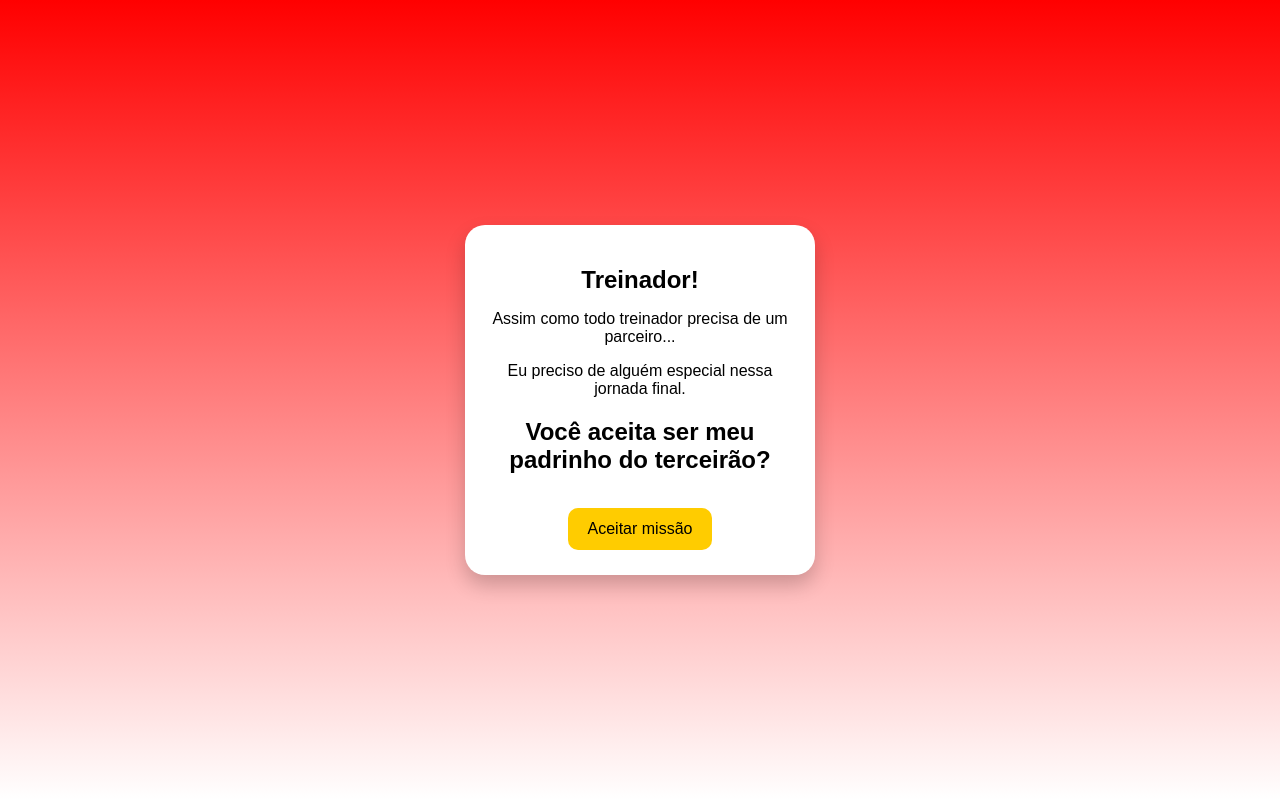
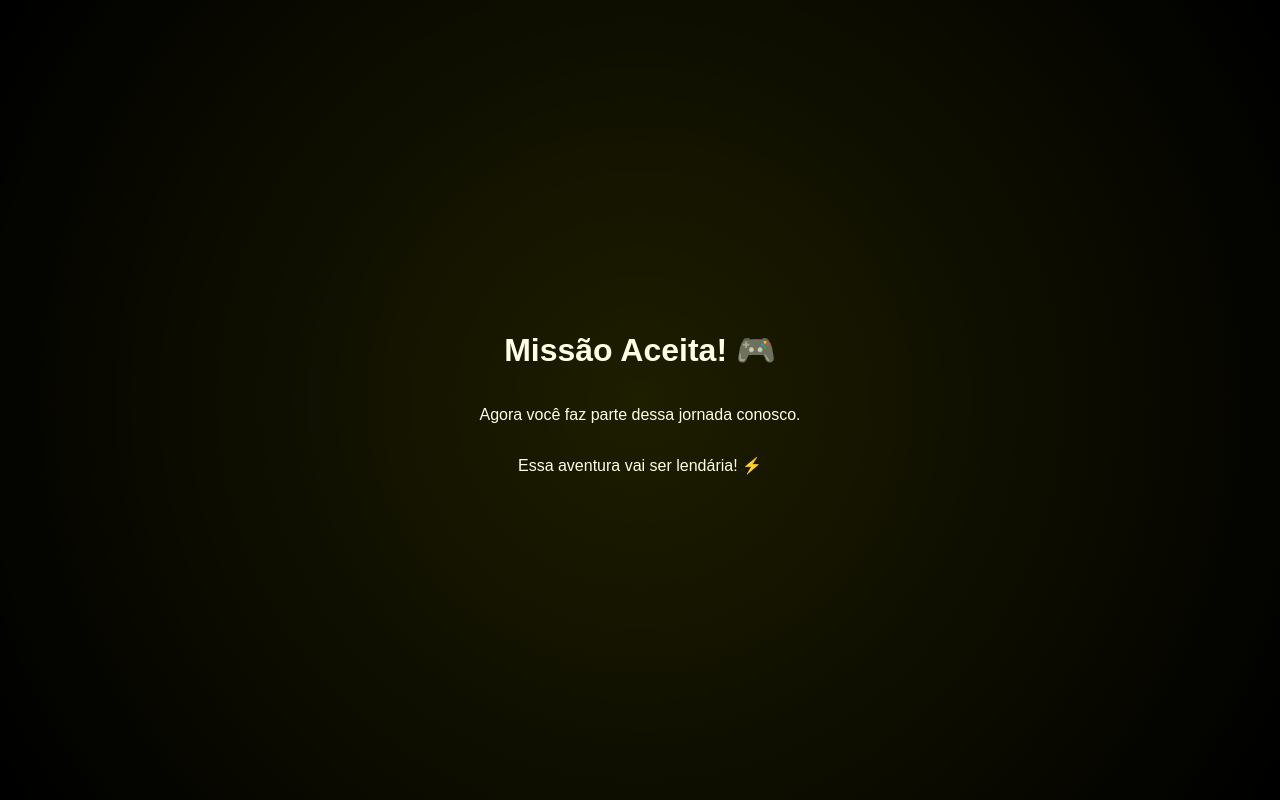
Before and after one commit to ibbiez/Querido-Robson, a plain HTML site: page index.html in a window 1280 px wide. Both pictures are taken after a click on the button "Aceitar missão". Drawn offline with Linux system fonts and the light colour scheme.

Commit message:
Update invitation text and add acceptance screen

```diff
--- a/index.html
+++ b/index.html
@@ -7,7 +7,6 @@
 <title>Convite Especial</title>
 
 <style>
-
 body{
 margin:0;
 font-family:Arial;
@@ -16,10 +15,10 @@ display:flex;
 justify-content:center;
 align-items:center;
 height:100vh;
+overflow:hidden;
 }
 
-/* tela inicial */
-
+/* tela inicial (pokebola) */
 .intro{
 position:fixed;
 width:100%;
@@ -28,9 +27,8 @@ background:black;
 display:flex;
 justify-content:center;
 align-items:center;
+z-index:10;
 }
-
-/* pokebola */
 
 .pokebola{
 width:120px;
@@ -67,14 +65,14 @@ border:6px solid black;
 100%{transform:scale(0); opacity:0;}
 }
 
-/* card convite */
-
-.container{
+/* telas */
+.tela{
 display:none;
 width:90%;
 max-width:350px;
 }
 
+/* card padrão */
 .card{
 background:white;
 padding:25px;
@@ -83,14 +81,7 @@ box-shadow:0 10px 20px rgba(0,0,0,0.2);
 text-align:center;
 }
 
-h1{
-font-size:24px;
-}
-
-p{
-font-size:16px;
-}
-
+/* botão */
 button{
 margin-top:15px;
 padding:12px 20px;
@@ -105,11 +96,42 @@ button:hover{
 transform:scale(1.05);
 }
 
+/* tela aceita */
+.aceito{
+background:black;
+color:white;
+position:absolute;
+top:0;
+left:0;
+width:100%;
+height:100%;
+display:none;
+justify-content:center;
+align-items:center;
+text-align:center;
+flex-direction:column;
+}
+
+.energia{
+position:absolute;
+width:100%;
+height:100%;
+background:radial-gradient(circle, rgba(255,255,0,0.2), transparent);
+animation:pulsar 2s infinite;
+}
+
+@keyframes pulsar{
+0%{opacity:0.2;}
+50%{opacity:0.6;}
+100%{opacity:0.2;}
+}
+
 </style>
 </head>
 
 <body>
 
+<!-- intro -->
 <div class="intro">
 <div class="pokebola">
 <div class="linha"></div>
@@ -117,7 +139,8 @@ transform:scale(1.05);
 </div>
 </div>
 
-<div class="container" id="conteudo">
+<!-- convite -->
+<div class="tela" id="convite">
 
 <div class="card">
 
@@ -127,7 +150,7 @@ transform:scale(1.05);
 
 <p>Eu preciso de alguém especial nessa jornada final.</p>
 
-<h2>Você aceita ser meu padrinho do terceirão?</h2>
+<h2>Você aceita ser nosso padrinho do terceirão?</h2>
 
 <button onclick="aceitar()">Aceitar missão</button>
 
@@ -135,15 +158,32 @@ transform:scale(1.05);
 
 </div>
 
+<!-- tela final -->
+<div class="aceito" id="aceito">
+
+<div class="energia"></div>
+
+<h1>Missão Aceita! 🎮</h1>
+
+<p>Agora você faz parte dessa jornada conosco.</p>
+
+<p>Essa aventura vai ser lendária! ⚡</p>
+
+</div>
+
 <script>
 
+// mostrar convite depois da pokebola
 setTimeout(()=>{
 document.querySelector(".intro").style.display="none";
-document.getElementById("conteudo").style.display="block";
+document.getElementById("convite").style.display="block";
+document.body.style.overflow="auto";
 },2000);
 
+// botão aceitar
 function aceitar(){
-alert("Missão aceita! 🔴⚪");
+document.getElementById("convite").style.display="none";
+document.getElementById("aceito").style.display="flex";
 }
 
 </script>
```
